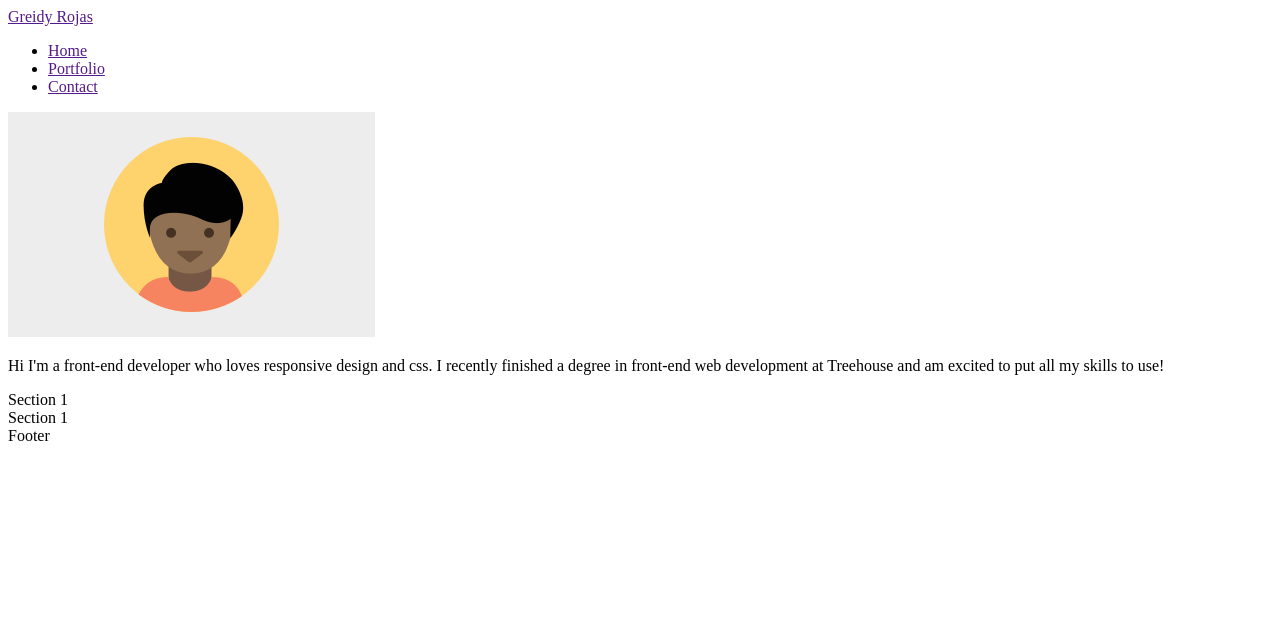
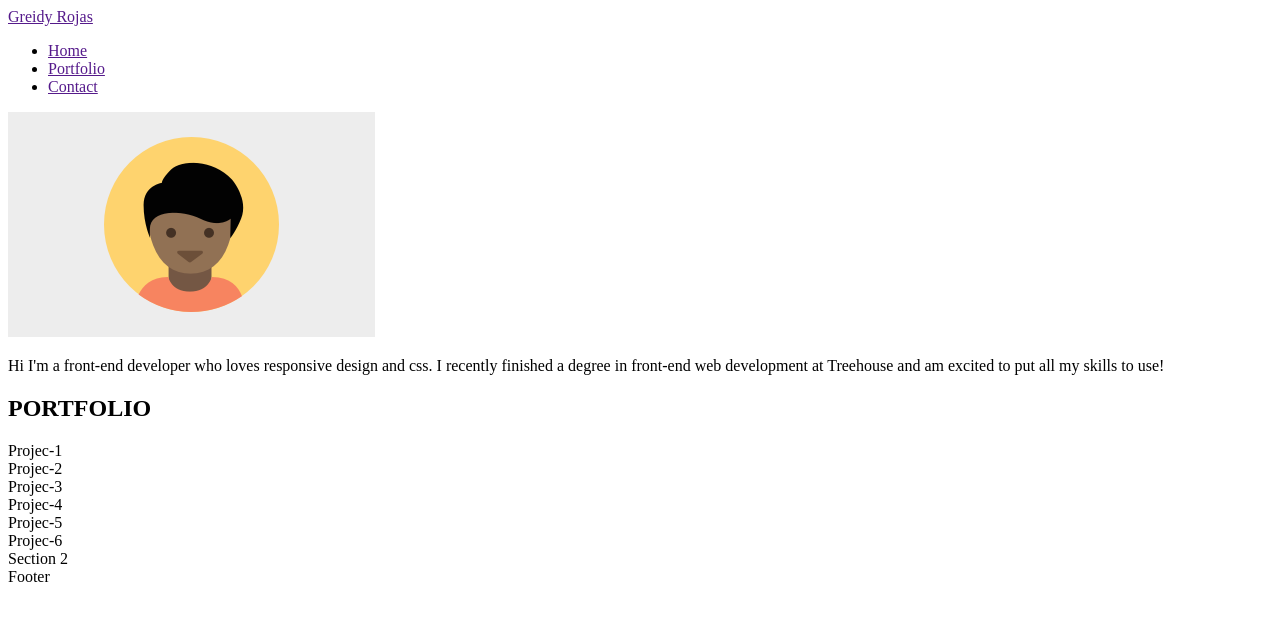
Before and after one commit to greidyrojascalero/project_2, a plain HTML site: page index.html in a window 1280 px wide. Drawn offline with Linux system fonts and the light colour scheme.

Commit message:
Create section 1 portfolio.

```diff
--- a/index.html
+++ b/index.html
@@ -22,8 +22,16 @@
             <p>Hi I'm a front-end developer who loves responsive design and css. I recently finished a degree in front-end web development at Treehouse and am excited to put all my skills to use!</p>
        </div>
     </header>
-    <section>Section 1</section>
-    <section>Section 1</section>
+    <section>
+        <h2>PORTFOLIO</h2>
+        <div class="project">Projec-1</div>
+        <div class="project">Projec-2</div>
+        <div class="project">Projec-3</div>
+        <div class="project">Projec-4</div>
+        <div class="project">Projec-5</div>
+        <div class="project">Projec-6</div>
+    </section>
+    <section>Section 2</section>
     <footer>Footer</footer>
 </body>
 </html>
```
